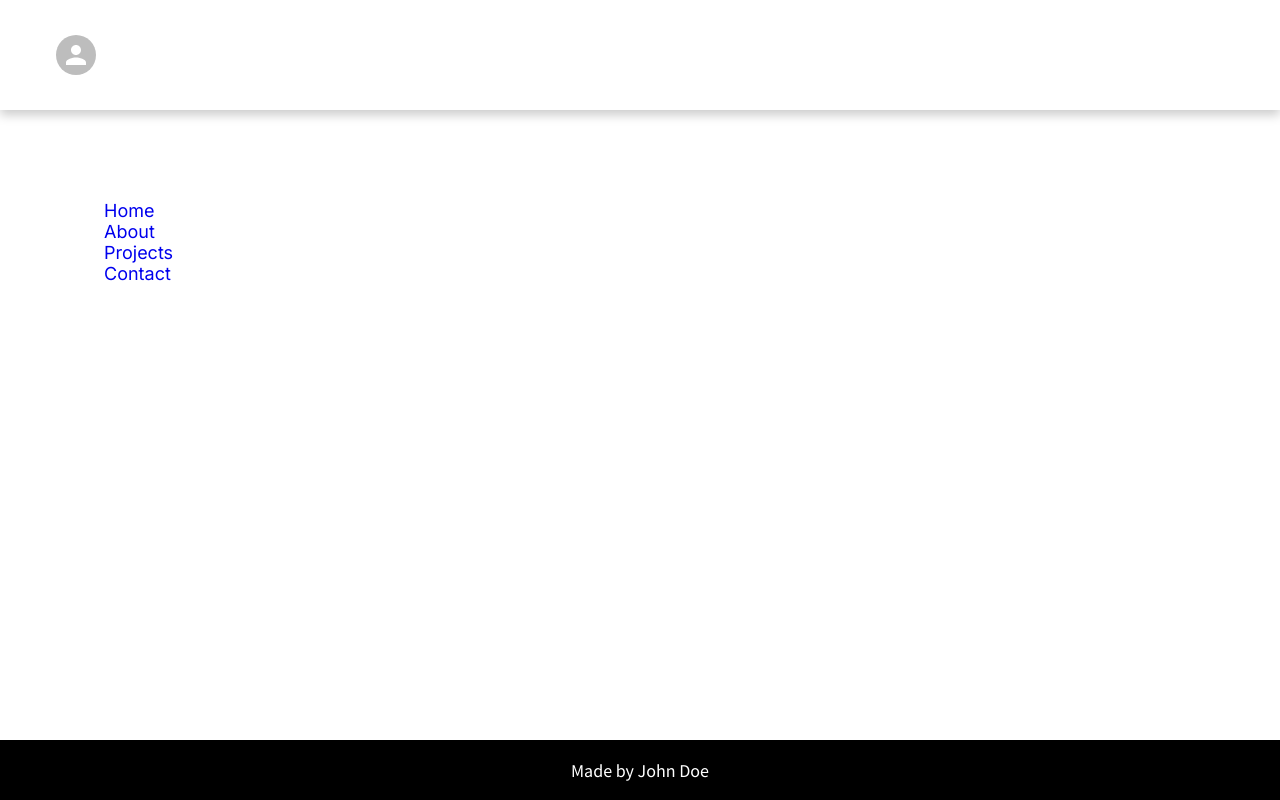
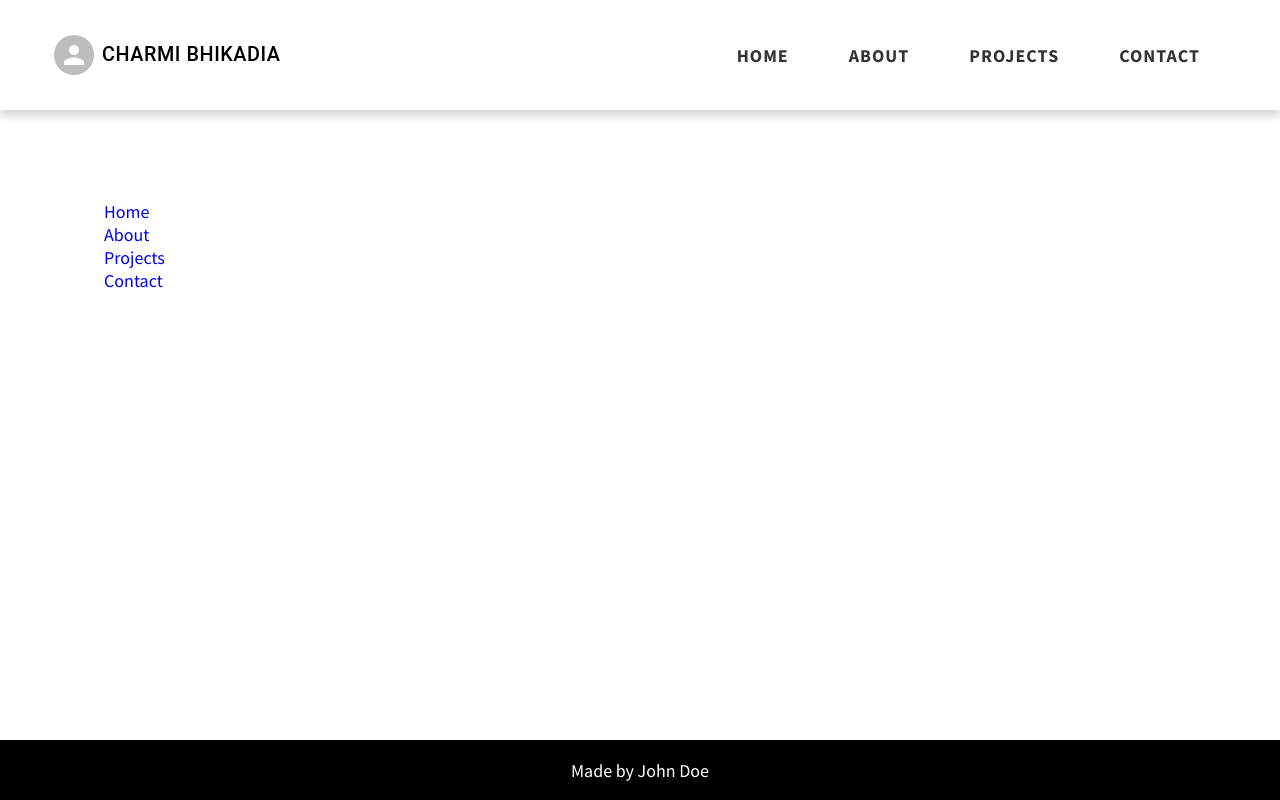
Before and after one commit to CharmiBhikadiya/fullstack, a Next.js app: page / in a window 1280 px wide. Built offline with nearby package versions, Linux system fonts and the light colour scheme.

Commit message:
add the top bar and links

```diff
--- a/src/components/Layout.js
+++ b/src/components/Layout.js
@@ -1,11 +1,17 @@
 import { Container } from "@mui/material";
 import Header from "./Header";
 import Footer from "./Footer";
+import Link from 'next/link'
 
 export default function Layout({ children }) {
   return (
     <>
-      <Header></Header>
+      <Header title="Charmi Bhikadia">
+        <Link href='/'>Home</Link>
+        <Link href='/about'>About</Link>
+        <Link href='/projects'>Projects</Link>
+        <Link href='/contact'>Contact</Link>
+      </Header>
       <Container fixed>
         <main>{children}</main>
       </Container>
--- a/src/pages/index.tsx
+++ b/src/pages/index.tsx
@@ -1,20 +1,10 @@
 import Head from 'next/head'
-import Image from 'next/image'
-import { Inter } from 'next/font/google'
 import styles from '@/styles/Home.module.css'
-
-const inter = Inter({ subsets: ['latin'] })
 
 export default function Home() {
   return (
     <>
-      <Head>
-        <title>Create Next App</title>
-        <meta name="description" content="Generated by create next app" />
-        <meta name="viewport" content="width=device-width, initial-scale=1" />
-        <link rel="icon" href="/favicon.ico" />
-      </Head>
-      <main className={`${styles.main} ${inter.className}`}>
+      <main>
         <div className={styles.description}>
           <div className={styles.grid}>
           <div>
```
